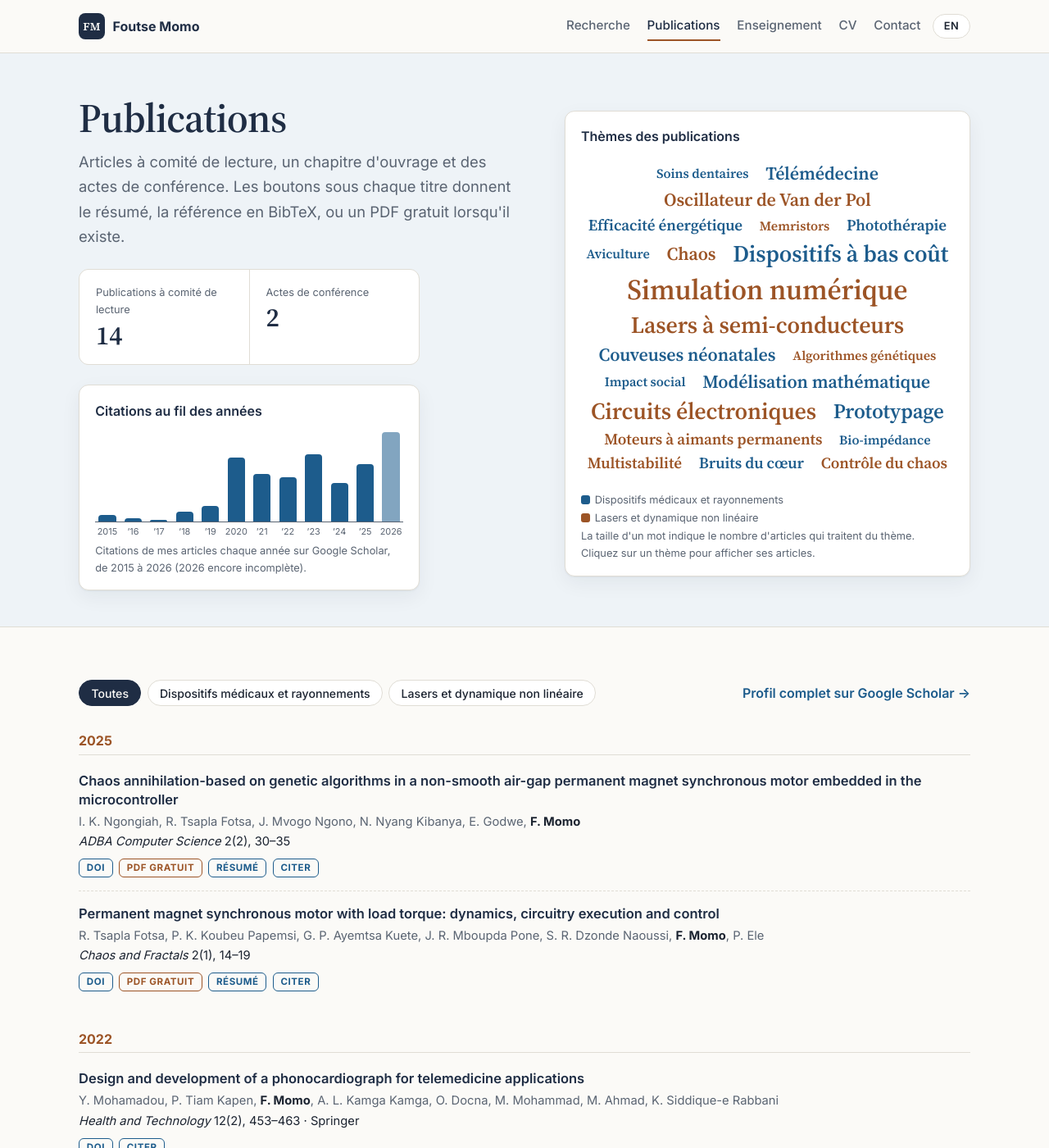
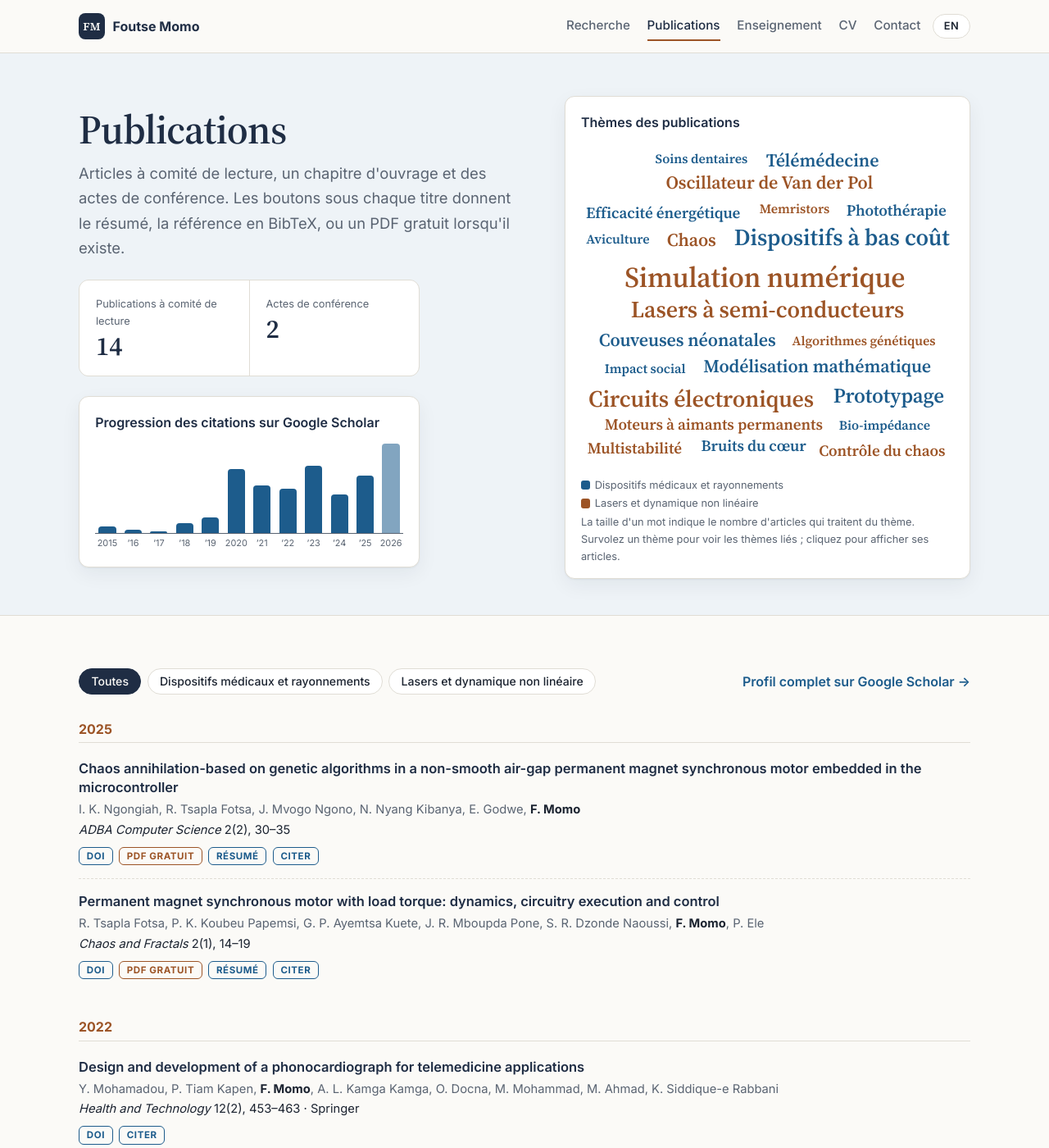
Before and after one commit to Foutse/meme-personal-website, a Jekyll site: the page built from fr/publications/index.html, in a window 1280 px wide and 1400 px high. Shown: the whole window at 82% size. Built offline with Jekyll 4.4.1, drawn with Linux system fonts in a browser that asks for light colours.

Commit message:
Livelier word cloud; simpler chart title
- Cloud: words pop in one after another, then drift gently (paused under
  the pointer, off for reduced motion). Hovering a theme highlights the
  themes that share papers with it.
- Chart: title 'Google Scholar citation progress', no caption.

Co-Authored-By: Claude Opus 5.5 <noreply@anthropic.com>

```diff
--- a/_data/i18n.yml
+++ b/_data/i18n.yml
@@ -25,14 +25,13 @@ en:
   paper: Paper
   publications: Publications
   pubs_intro: "Peer-reviewed articles, a book chapter and conference proceedings. Click a title's buttons for the abstract, a citation in BibTeX, or a free PDF when one exists."
-  cites_title: Citations over the years
+  cites_title: Google Scholar citation progress
   focus_title: Themes of the papers
-  focus_note: "Word size shows how many papers cover the theme. Click a theme to list its papers."
+  focus_note: "Word size shows how many papers cover the theme. Point at a theme to see related ones; click it to list its papers."
   focus_showing: "%n on “%t”"
   paper_one: paper
   paper_many: papers
   show_all: Show all
-  cites_caption: "Citations of my papers each year on Google Scholar, %f to %y (%y not yet complete)."
   cites_table: Show as a table
   year: Year
   all: All
@@ -102,14 +101,13 @@ fr:
   paper: Article
   publications: Publications
   pubs_intro: "Articles à comité de lecture, un chapitre d'ouvrage et des actes de conférence. Les boutons sous chaque titre donnent le résumé, la référence en BibTeX, ou un PDF gratuit lorsqu'il existe."
-  cites_title: Citations au fil des années
+  cites_title: Progression des citations sur Google Scholar
   focus_title: Thèmes des publications
-  focus_note: "La taille d'un mot indique le nombre d'articles qui traitent du thème. Cliquez sur un thème pour afficher ses articles."
+  focus_note: "La taille d'un mot indique le nombre d'articles qui traitent du thème. Survolez un thème pour voir les thèmes liés ; cliquez pour afficher ses articles."
   focus_showing: "%n sur « %t »"
   paper_one: article
   paper_many: articles
   show_all: Tout afficher
-  cites_caption: "Citations de mes articles chaque année sur Google Scholar, de %f à %y (%y encore incomplète)."
   cites_table: Afficher sous forme de tableau
   year: Année
   all: Toutes
--- a/_includes/cites-chart.html
+++ b/_includes/cites-chart.html
@@ -4,8 +4,7 @@
 {%- assign data = site.data.citations_by_year -%}
 {%- assign max = 0 -%}{%- for d in data -%}{%- if d.n > max -%}{%- assign max = d.n -%}{%- endif -%}{%- endfor -%}
 {%- assign first = data | first -%}{%- assign last = data | last -%}
-{%- capture caption -%}{{ t.cites_caption | replace: "%f", first.year | replace: "%y", last.year }}{%- endcapture -%}
-<figure class="chart trend" role="img" aria-label="{{ t.cites_title }}. {{ caption }}">
+<figure class="chart trend" role="img" aria-label="{{ t.cites_title }}, {{ first.year }}–{{ last.year }}">
   <figcaption class="chart-title">{{ t.cites_title }}</figcaption>
   <div class="bars" style="--top: {{ max }}" aria-hidden="true">
     <div class="plot">
@@ -17,5 +16,4 @@
       {%- endfor -%}
     </div>
   </div>
-  <p class="chart-note">{{ caption }}</p>
 </figure>
--- a/_includes/focus-cloud.html
+++ b/_includes/focus-cloud.html
@@ -11,7 +11,8 @@
     {%- assign parts = all_ids | split: "|" -%}
     {%- for ids in parts -%}{%- assign padded = " " | append: ids -%}{%- assign needle = " " | append: key -%}{%- if padded contains needle -%}{%- assign n = n | plus: 1 -%}{%- endif -%}{%- endfor -%}
     {%- if n > 0 %}
-    <li><button type="button" class="word {{ f.topic }}" style="--w: {{ n }}" data-focus="{{ f.id }}" data-label="{{ f.label[L] }}" aria-pressed="false" title="{{ n }} {% if n == 1 %}{{ t.paper_one }}{% else %}{{ t.paper_many }}{% endif %}">{{ f.label[L] }}<span class="sr-only"> ({{ n }} {% if n == 1 %}{{ t.paper_one }}{% else %}{{ t.paper_many }}{% endif %})</span></button></li>
+    {%- assign i = forloop.index0 %}{% assign f5 = i | modulo: 5 %}{% assign dx = i | modulo: 3 | minus: 1 | times: 3 %}{% assign dy = i | modulo: 2 | times: 2 | minus: 1 | times: 3 %}
+    <li style="--i: {{ i }}; --f: {{ f5 }}; --dx: {{ dx }}px; --dy: {{ dy }}px"><button type="button" class="word {{ f.topic }}" style="--w: {{ n }}" data-focus="{{ f.id }}" data-label="{{ f.label[L] }}" aria-pressed="false" title="{{ n }} {% if n == 1 %}{{ t.paper_one }}{% else %}{{ t.paper_many }}{% endif %}">{{ f.label[L] }}<span class="sr-only"> ({{ n }} {% if n == 1 %}{{ t.paper_one }}{% else %}{{ t.paper_many }}{% endif %})</span></button></li>
     {%- endif -%}
     {%- endfor %}
   </ul>
--- a/assets/css/style.css
+++ b/assets/css/style.css
@@ -298,6 +298,15 @@ p { margin: 0 0 .9rem; }
 .word:hover, .word:focus-visible { background: var(--bg-tint); }
 .word[aria-pressed="true"] { background: var(--navy); color: var(--bg); }
 .cloud.picked .word[aria-pressed="false"] { opacity: .45; }
+.cloud.hovering .word:not(.rel):not(:hover):not(:focus-visible) { opacity: .28; }
+.word.rel { opacity: 1; }
+/* Motion: words pop in one after another, then drift gently; drift pauses under the pointer. */
+.cloud.anim li { opacity: 0; transform: scale(.4); }
+.cloud.anim.in li { animation: word-in .6s cubic-bezier(.2, .9, .3, 1.25) calc(var(--i) * 45ms) both; }
+.cloud.anim.in .word { animation: word-drift calc(4.5s + var(--f) * .9s) ease-in-out calc(var(--i) * -.37s) infinite alternate; }
+.cloud.anim:hover .word, .cloud.anim:focus-within .word { animation-play-state: paused; }
+@keyframes word-in { from { opacity: 0; transform: scale(.4); } to { opacity: 1; transform: none; } }
+@keyframes word-drift { from { transform: translate(0, 0); } to { transform: translate(var(--dx), var(--dy)); } }
 .key { display: inline-flex; align-items: center; gap: .35rem; margin-right: .9rem; }
 .key::before { content: ""; width: .7rem; height: .7rem; border-radius: 3px; background: var(--accent); }
 .key.nl::before { background: var(--copper); }
@@ -466,6 +475,7 @@ td:nth-child(2) { white-space: nowrap; }
   *, *::before, *::after { animation: none !important; transition: none !important; }
   .js .reveal { opacity: 1; transform: none; }
   .js .bars .bar { transform: none; }
+  .cloud.anim li { opacity: 1; transform: none; }
   .trace-line { stroke-dasharray: none; }
   .trace-pulse { display: none; }
 }
--- a/assets/js/site.js
+++ b/assets/js/site.js
@@ -104,6 +104,27 @@
   });
   if (status) status.querySelector('button').addEventListener('click', showAll);
 
+  // Hovering a theme lights up the themes that share papers with it.
+  if (cloud) {
+    var related = {};
+    each(document.querySelectorAll('.pubs li.pub'), function (li) {
+      var ids = (li.getAttribute('data-focus') || '').trim().split(/\s+/);
+      ids.forEach(function (a) { if (!a) return; related[a] = related[a] || {}; ids.forEach(function (b) { related[a][b] = true; }); });
+    });
+    var light = function (w) {
+      var rel = related[w.getAttribute('data-focus')] || {};
+      each(words, function (x) { x.classList.toggle('rel', !!rel[x.getAttribute('data-focus')]); });
+      cloud.classList.add('hovering');
+    };
+    var unlight = function () { cloud.classList.remove('hovering'); each(words, function (x) { x.classList.remove('rel'); }); };
+    each(words, function (w) {
+      w.addEventListener('mouseenter', function () { light(w); });
+      w.addEventListener('focus', function () { light(w); });
+      w.addEventListener('mouseleave', unlight);
+      w.addEventListener('blur', unlight);
+    });
+  }
+
   // Chart tooltips (bars carry data-label).
   each(document.querySelectorAll('.bars'), function (chart) {
     var tip = chart.querySelector('.tip');
@@ -177,7 +198,8 @@
       io.unobserve(e.target);
     });
   }, { rootMargin: '0px 0px -8% 0px', threshold: 0.08 });
-  each(document.querySelectorAll('.reveal, .bars'), function (el) { io.observe(el); });
+  each(document.querySelectorAll('.cloud'), function (el) { el.classList.add('anim'); });
+  each(document.querySelectorAll('.reveal, .bars, .cloud'), function (el) { io.observe(el); });
 
   // Count the key figures up when they appear.
   var counters = new IntersectionObserver(function (entries) {
```
